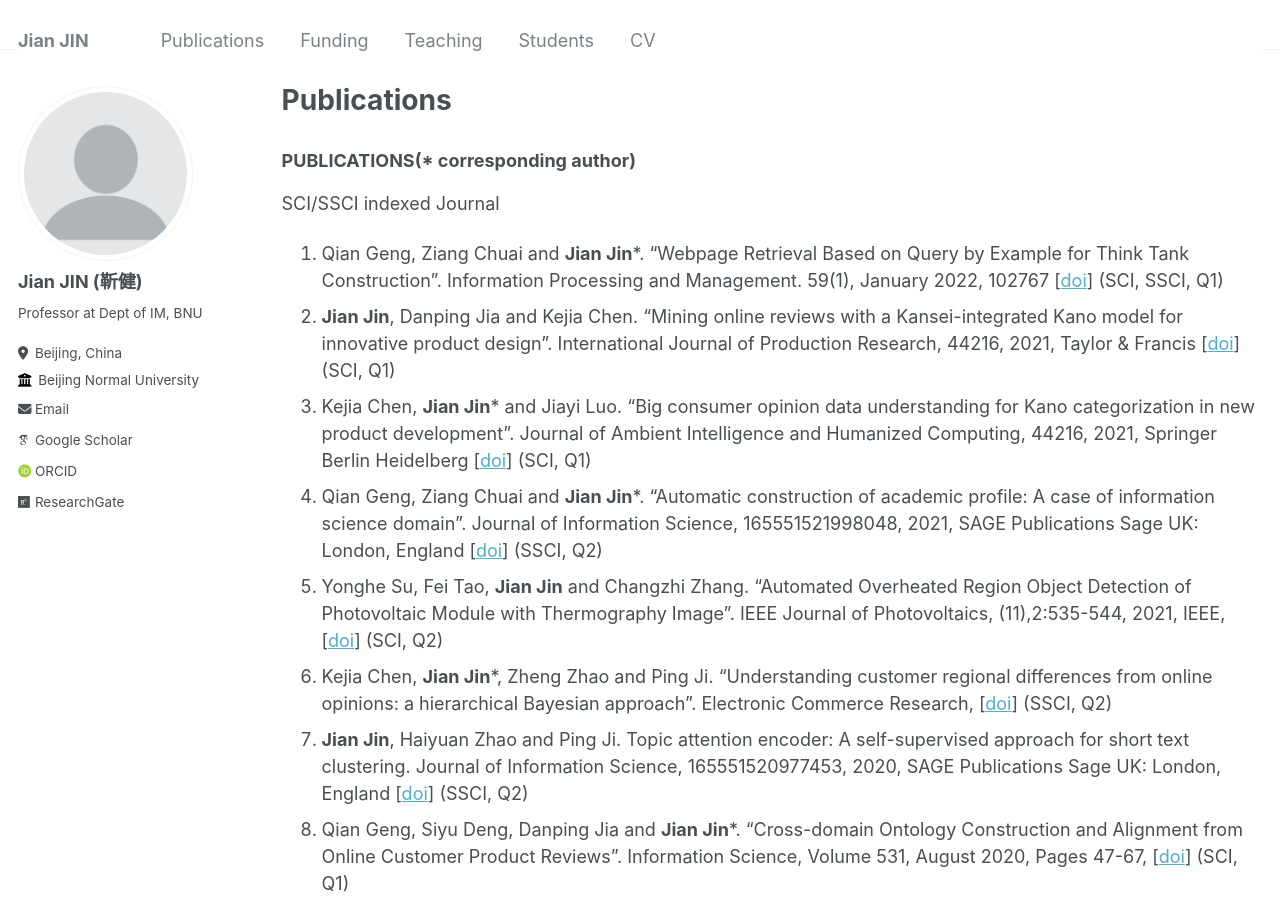
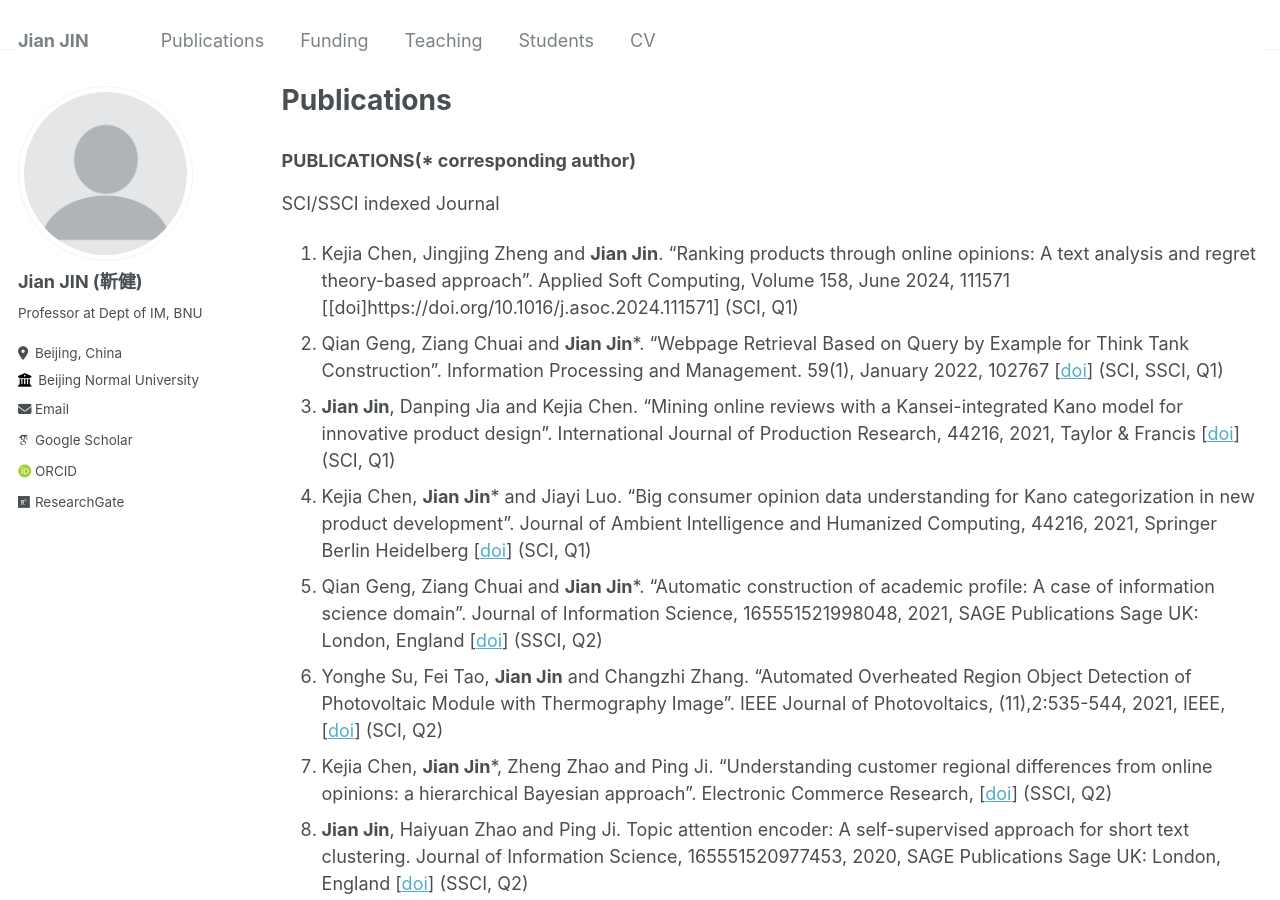
Before and after one commit to xjtujay/xjtujay.github.io, a Jekyll site: the page built from _pages/publications.md, in a window 1280 px wide and 900 px high. Built offline with Jekyll 4.4.1, drawn with Linux system fonts in a browser that asks for light colours; some web fonts are replaced.

Commit message:
Update publications.md

```diff
--- a/_pages/publications.md
+++ b/_pages/publications.md
@@ -6,22 +6,23 @@ author_profile: true
 ---
 ### PUBLICATIONS(* corresponding author)
 SCI/SSCI indexed Journal
-28.	Qian Geng, Ziang Chuai and **Jian Jin***. “Webpage Retrieval Based on Query by Example for Think Tank Construction”. Information Processing and Management. 59(1), January 2022, 102767 [[doi](https://doi.org/10.1016/j.ipm.2021.102767)]  (SCI, SSCI, Q1)
-27.	**Jian Jin**, Danping Jia and Kejia Chen. “Mining online reviews with a Kansei-integrated Kano model for innovative product design”. International Journal of Production Research, 44216, 2021, Taylor & Francis [[doi](https://doi.org/10.1080/00207543.2021.1949641)] (SCI, Q1)
-26.	Kejia Chen, **Jian Jin*** and Jiayi Luo. “Big consumer opinion data understanding for Kano categorization in new product development”. Journal of Ambient Intelligence and Humanized Computing, 44216, 2021, Springer Berlin Heidelberg [[doi](https://doi.org/10.1007/s12652-021-02985-5)] (SCI, Q1)
-25.	Qian Geng, Ziang Chuai and **Jian Jin***. “Automatic construction of academic profile: A case of information science domain”. Journal of Information Science, 165551521998048, 2021, SAGE Publications Sage UK: London, England [[doi](https://doi.org/10.1177/0165551521998048)] (SSCI, Q2)
-24.	Yonghe Su, Fei Tao, **Jian Jin** and Changzhi Zhang. “Automated Overheated Region Object Detection of Photovoltaic Module with Thermography Image”. IEEE Journal of Photovoltaics, (11),2:535-544, 2021, IEEE, [[doi](https://doi.org/10.1109/JPHOTOV.2020.3045680)] (SCI, Q2)
-23.	Kejia Chen, **Jian Jin***, Zheng Zhao and Ping Ji. “Understanding customer regional differences from online opinions: a hierarchical Bayesian approach”. Electronic Commerce Research, [[doi](https://doi.org/10.1007/s10660-020-09420-5)] (SSCI, Q2)
+29. Kejia Chen, Jingjing Zheng and **Jian Jin**. "Ranking products through online opinions: A text analysis and regret theory-based approach". Applied Soft Computing, Volume 158, June 2024, 111571 [[doi]https://doi.org/10.1016/j.asoc.2024.111571] (SCI, Q1)
+28.	Qian Geng, Ziang Chuai and **Jian Jin***. "Webpage Retrieval Based on Query by Example for Think Tank Construction". Information Processing and Management. 59(1), January 2022, 102767 [[doi](https://doi.org/10.1016/j.ipm.2021.102767)]  (SCI, SSCI, Q1)
+27.	**Jian Jin**, Danping Jia and Kejia Chen. "Mining online reviews with a Kansei-integrated Kano model for innovative product design". International Journal of Production Research, 44216, 2021, Taylor & Francis [[doi](https://doi.org/10.1080/00207543.2021.1949641)] (SCI, Q1)
+26.	Kejia Chen, **Jian Jin*** and Jiayi Luo. "Big consumer opinion data understanding for Kano categorization in new product development". Journal of Ambient Intelligence and Humanized Computing, 44216, 2021, Springer Berlin Heidelberg [[doi](https://doi.org/10.1007/s12652-021-02985-5)] (SCI, Q1)
+25.	Qian Geng, Ziang Chuai and **Jian Jin***. "Automatic construction of academic profile: A case of information science domain". Journal of Information Science, 165551521998048, 2021, SAGE Publications Sage UK: London, England [[doi](https://doi.org/10.1177/0165551521998048)] (SSCI, Q2)
+24.	Yonghe Su, Fei Tao, **Jian Jin** and Changzhi Zhang. "Automated Overheated Region Object Detection of Photovoltaic Module with Thermography Image". IEEE Journal of Photovoltaics, (11),2:535-544, 2021, IEEE, [[doi](https://doi.org/10.1109/JPHOTOV.2020.3045680)] (SCI, Q2)
+23.	Kejia Chen, **Jian Jin***, Zheng Zhao and Ping Ji. "Understanding customer regional differences from online opinions: a hierarchical Bayesian approach". Electronic Commerce Research, [[doi](https://doi.org/10.1007/s10660-020-09420-5)] (SSCI, Q2)
 22.	**Jian Jin**, Haiyuan Zhao and Ping Ji. Topic attention encoder: A self-supervised approach for short text clustering. Journal of Information Science, 165551520977453, 2020, SAGE Publications Sage UK: London, England [[doi](https://doi.org/10.1177/0165551520977453)] (SSCI, Q2)
-21.	Qian Geng, Siyu Deng, Danping Jia and **Jian Jin***. “Cross-domain Ontology Construction and Alignment from Online Customer Product Reviews”. Information Science, Volume 531, August 2020, Pages 47-67, [[doi](https://doi.org/10.1016/j.ins.2020.03.058)]  (SCI, Q1)
+21.	Qian Geng, Siyu Deng, Danping Jia and **Jian Jin***. "Cross-domain Ontology Construction and Alignment from Online Customer Product Reviews". Information Science, Volume 531, August 2020, Pages 47-67, [[doi](https://doi.org/10.1016/j.ins.2020.03.058)]  (SCI, Q1)
 20.	Ying Liu, Anthony Soroka, Liangxiu Han, **Jian Jin** and Min Tang. "Cloud-based big data analytics for customer insight-driven design innovation in SMEs" International Journal of Information Management, Volume 51, April 2020, 102034, [[doi](https://doi.org/10.1016/j.ijinfomgt.2019.11.002)] （SCI，SSCI，Q1）
 19.	Yonghe Su, Fei Tao, **Jian Jin**, Tian Wang, Qingguo Wang and Lei Wang. "Failure Prognosis of Complex Equipment with Multi-stream Deep Recurrent Neural Network". Journal of Computing and Information Science in Engineering, 20(2): 021007, April 2020 [[doi](https://doi.org/10.1115/1.4045445)] （SCI，Q3）
 18.	**Jian Jin**, Qian Geng, Haikun Mou and Chong Chen. "Author Subject Topic Model for Reviewer Recommendation". Journal of Information Science, 45(4), 554-570, 2019 [[doi](https://doi.org/10.1177/0165551518806116)] （SCI，SSCI，Q2）
 17.	Min Tang, **Jian Jin**, Ying Liu, Chunping Li and Weiwen Zhang. "Integrating Topic, Sentiment and Syntax for Modeling Online Reviews: A Topic Model Approach". Journal of Computing and Information Science in Engineering. 19(1), 011001, 2018 [[doi](https://doi.org/10.1115/1.4041475)] （SCI，Q3）
 16.	**Jian Jin**, Ying Liu, Ping Ji and C. K. Kwong. "Review on Recent Advances of Information Mining from Big Consumer Opinion Data for Product Design". Journal of Computing and Information Science in Engineering. 19(1), 010801, 2018 [[doi](https://doi.org/10.1115/1.4041087)] （SCI，Q3）
 15.	**Jian Jin**, Baozhuang Niu, Ping Ji and Qian Geng. "An Integer Linear Programming Model of Reviewer Assignment with Research Interest Considerations". Annals of Operations Research. 291, pages 409–433, 2020, [[doi](https://doi.org/10.1007/s10479-018-2919-7)] （SCI，Q2）
-14.	**Jian Jin**, Ping Ji and Sixing Yan. “Comparison of series products from customer online concerns for competitive intelligence”. Journal of Ambient Intelligence and Humanized Computing. Volume 10, Issue 3, March 2019 [[doi](https://doi.org/10.1007/s12652-017-0635-9)] （SCI，Q3）
-13.	**Jian Jin** and Ping Ji. “Scheduling jobs with resource-dependent ready times and processing times depending on their starting times and positions”. Computer Journal. Volume 61, Issue 9, 1 September 2018, Pages 1323–1328, [[doi](https://doi.org/10.1093/comjnl/bxx120)] （SCI，Q3）
+14.	**Jian Jin**, Ping Ji and Sixing Yan. "Comparison of series products from customer online concerns for competitive intelligence". Journal of Ambient Intelligence and Humanized Computing. Volume 10, Issue 3, March 2019 [[doi](https://doi.org/10.1007/s12652-017-0635-9)] （SCI，Q3）
+13.	**Jian Jin** and Ping Ji. "Scheduling jobs with resource-dependent ready times and processing times depending on their starting times and positions". Computer Journal. Volume 61, Issue 9, 1 September 2018, Pages 1323–1328, [[doi](https://doi.org/10.1093/comjnl/bxx120)] （SCI，Q3）
 12.	Hongguang Liu, Ping Ji and **Jian Jin**. "Intra-day trading system design based on the integrated model of wavelet de-noise and genetic programming". Entropy, 18(12), 435, 2016 [[doi](https://doi.org/10.3390/e18120435)] （SCI，Q2）
 11.	**Jian Jin**, Ying Liu, Ping Ji and Hongguang Liu. "Understanding Big Consumer Opinion Data for Market-driven Product Design", International Journal of Production Research, Volume 54, Issue 10, Pages 3019-3041, 2016 [[doi](https://doi.org/10.1080/00207543.2016.1154208)] （SCI，Q1）
 10.	**Jian Jin**, Ping Ji and Rui Gu. "Identifying Comparative Customer Requirements from Product Online Reviews for Competitor Analysis", Engineering Applications of Artificial Intelligence. Volume 49, Pages 61–73, March 2016 [[doi](https://doi.org/10.1016/j.engappai.2015.12.005)] （SCI，Q1）
@@ -32,12 +33,12 @@ SCI/SSCI indexed Journal
 5.	**Jian Jin**, Ping Ji, Ying Liu and S. C. Johnson Lim. "Translating Online Customer Opinions into Engineering Characteristics in QFD: A Probabilistic Language Analysis Approach", Engineering Applications of Artificial Intelligence, Volume 41, Pages 115–127, May 2015 [[doi](https://doi.org/10.1016/j.engappai.2015.02.006)] （SCI，Q1）
 4.	**Jian Jin**, Ping Ji and Ying Liu. "Prioritising engineering characteristics based on customer online reviews for quality function deployment", Journal of Engineering Design, Volume 25, Issue 7-9, Pages 303-324, December 2014. [[doi](http://dx.doi.org/10.1080/09544828.2014.984665)] （SCI，Q2）
 3.	Ping Ji, **Jian Jin**, Ting Wang and Yizeng Chen. "Quantification and integration of Kano’s model into QFD for optimising product design", International Journal of Production Research, Volume 52, No. 21 Pages 6335–6348, July 2014. [[doi](https://doi.org/10.1080/00207543.2014.939777)] （SCI，Q1）
-2.	Xueru, Wang, Jibo Wang, **Jian Jin** and Ping Ji. “Single machine scheduling with truncated job-dependent learning effect”. Optimization Letters, 8(2), 669-677, 2014 [[doi](https://doi.org/10.1007/s11590-012-0579-0)] （SCI，Q2）
-1.	Ying Liu, **Jian Jin**, Ping Ji, Jenny A. Harding and Richard Y. K. Fung, “Identifying Helpful Online Reviews: A Product Designer's Perspective”, Computer-Aided Design, 45(2), 180–194, 2013 [[doi](https://doi.org/10.1016/j.cad.2012.07.008)] （SCI，Q1）
+2.	Xueru, Wang, Jibo Wang, **Jian Jin** and Ping Ji. "Single machine scheduling with truncated job-dependent learning effect". Optimization Letters, 8(2), 669-677, 2014 [[doi](https://doi.org/10.1007/s11590-012-0579-0)] （SCI，Q2）
+1.	Ying Liu, **Jian Jin**, Ping Ji, Jenny A. Harding and Richard Y. K. Fung, "Identifying Helpful Online Reviews: A Product Designer's Perspective", Computer-Aided Design, 45(2), 180–194, 2013 [[doi](https://doi.org/10.1016/j.cad.2012.07.008)] （SCI，Q1）
 
 International Journal Paper
-3.	Feng Sun, Li Liu, **Jian Jin***. “An Expert Recommendation Model for Academic Talent Evaluation”. Computing Conference 2019 (CompCom 2019), London, United Kingdom, July 16 – 17 2019. In: Arai K., Bhatia R., Kapoor S. (eds) Intelligent Computing. CompCom 2019. Advances in Intelligent Systems and Computing, vol 997. Springer, Cham [[doi](https://doi.org/10.1007/978-3-030-22871-2_10)]
-2.	Sixing Yan, **Jian Jin**, Qian Geng, Yue Zhao and Xiurui Huang. “Utilizing Academic-Network-Based-Conflict of Interests for Paper Reviewer Assignment”. 6th International Conference on Computer Technology and Science (ICCTS 2017), Singapore, December 2017. International Journal of Knowledge Engineering 2017 Vol.3(2): 65-73 ISSN: 2382-6185 [[doi](https://doi.org/10.18178/ijke.2017.3.2.089)]
+3.	Feng Sun, Li Liu, **Jian Jin***. "An Expert Recommendation Model for Academic Talent Evaluation". Computing Conference 2019 (CompCom 2019), London, United Kingdom, July 16 – 17 2019. In: Arai K., Bhatia R., Kapoor S. (eds) Intelligent Computing. CompCom 2019. Advances in Intelligent Systems and Computing, vol 997. Springer, Cham [[doi](https://doi.org/10.1007/978-3-030-22871-2_10)]
+2.	Sixing Yan, **Jian Jin**, Qian Geng, Yue Zhao and Xiurui Huang. "Utilizing Academic-Network-Based-Conflict of Interests for Paper Reviewer Assignment". 6th International Conference on Computer Technology and Science (ICCTS 2017), Singapore, December 2017. International Journal of Knowledge Engineering 2017 Vol.3(2): 65-73 ISSN: 2382-6185 [[doi](https://doi.org/10.18178/ijke.2017.3.2.089)]
 1.	Jinchuan Chen, Reynold Cheng, Yinuo Zhang and **Jian Jin**, "A Probabilistic Filter Protocol for Continuous Queries", First International Workshop on Quality of Context (QuaCon 2009), Pages 88-97, Stuttgart, Germany, Quality of Context, Lecture Notes in Computer Science, Springer, June 2009 [[doi](https://doi.org/10.1007/978-3-642-04559-2_8)]
 
 Book Chapter
@@ -69,10 +70,10 @@ Chinese Journal Paper
 1.	**靳健**，刘国荣，张博渊. 基于JavaScript的虚拟作物知识引擎的构建. 微电子学与计算机, 2007(03):66-68，2007年03月05日
 
 Peer Refereed Conference Paper
-17.	Danping Jia and **Jian Jin***. “Mining Affective Needs from Online Opinions for Design Innovation”. APWeb-WAIM, The 4th APWeb-WAIM International Joint Conference on Web and Big Data. August 12-14, 2020, Tianjin, China. [[doi](https://doi.org/10.1007/978-3-030-60290-1_25)]
-16.	Qian Geng, Siyu Deng, Danping Jia and **Jian Jin***. “Cross-domain Ontology Construction and Alignment from Online Product Reviews”. WWW, 8th International Workshop on Natural Language Processing for Social Media, 786–793, April 20–24, 2020, Taipei, Taiwan. [[doi](https://doi.org/10.1145/3366424.3383755)]
-15.	Ziang Chuai, Qian Geng and **Jian Jin*** “Domain-Specific Automatic Scholar Profiling Based on Wikipedia”. WWW, 7th Wiki Workshop, 786–793, April 20–24, 2020, Taipei, Taiwan. [[doi](https://doi.org/10.1145/3366424.3383565)]
-14.	Haiyuan Zhao, DannuoWang, Mingyan Wang, Xinrui He and **Jian Jin***. “Mining the Impact of Investor Sentiment on Stock Market from WeChat”. The annual Wuhan International Conference on E-Business (WHICEB 2019), May 24-26, 2019 [[link](https://aisel.aisnet.org/whiceb2019/61/)]
+17.	Danping Jia and **Jian Jin***. "Mining Affective Needs from Online Opinions for Design Innovation". APWeb-WAIM, The 4th APWeb-WAIM International Joint Conference on Web and Big Data. August 12-14, 2020, Tianjin, China. [[doi](https://doi.org/10.1007/978-3-030-60290-1_25)]
+16.	Qian Geng, Siyu Deng, Danping Jia and **Jian Jin***. "Cross-domain Ontology Construction and Alignment from Online Product Reviews". WWW, 8th International Workshop on Natural Language Processing for Social Media, 786–793, April 20–24, 2020, Taipei, Taiwan. [[doi](https://doi.org/10.1145/3366424.3383755)]
+15.	Ziang Chuai, Qian Geng and **Jian Jin*** "Domain-Specific Automatic Scholar Profiling Based on Wikipedia". WWW, 7th Wiki Workshop, 786–793, April 20–24, 2020, Taipei, Taiwan. [[doi](https://doi.org/10.1145/3366424.3383565)]
+14.	Haiyuan Zhao, DannuoWang, Mingyan Wang, Xinrui He and **Jian Jin***. "Mining the Impact of Investor Sentiment on Stock Market from WeChat". The annual Wuhan International Conference on E-Business (WHICEB 2019), May 24-26, 2019 [[link](https://aisel.aisnet.org/whiceb2019/61/)]
 13.	**Jian Jin**, Qian Geng, Qian Zhao and Lixue Zhang. "Integrating the Trend of Research Interest for Reviewer Assignment", WWW, 4th workshop on Big Scholarly Data, pages 1233-1241, Perth, Australia, April 2017 [[doi](https://doi.org/10.1145/3041021.3053053)]
 12.	Sixing Yan, **Jian Jin***, Ping Ji and Zihao Geng. "Extracting customer concerns from online reviews of series products for competitor analysis". iConference, Wuhan, China, March, 2017 [[link](http://hdl.handle.net/2142/96669)]
 11.	赵千，**靳健***，耿骞，韦娱. "一种面向主题覆盖度与权威度的评审专家推荐模型研究". iConference Chinese Paper Track, Wuhan, China, March, 2017
@@ -80,24 +81,24 @@ Peer Refereed Conference Paper
 9.	**Jian Jin** and Ping Ji. "Mining Online Product Reviews to Identify Consumers' Fine-grained Concerns", the 12th International Symposium on Operations Research and its Applications in engineering, technology and management (ISORA), Luoyang, China, August, 2015 [[doi](https://doi.org/10.1049/cp.2015.0622)]
 8.	Ping Ji and **Jian Jin**. "Extraction of Comparative Opinionate Sentences from Product Online Reviews". the 11th International Conference on Natural Computation(ICNC), the 12th International Conference on Fuzzy Systems and Knowledge Discovery (FSKD), pp. 1777-1785, Zhangjiajie, China, August, 2015 [[doi](https://doi.org/10.1109/FSKD.2015.7382216)]
 7.	Ping Ji and **Jian Jin**, "Integer Linear Programming for Transforming Pairwise Based Results to the Original Ratings", the 11th International Symposium on Operations Research and its Applications in engineering, technology and management (ISORA), p. 59 – 64, Yellow Mountain, China, August, 2013 [[doi](https://doi.org/10.1049/cp.2013.2257)]
-6.	**Jian Jin**, Ping Ji and Ying Liu, “Product Characteristic Weighting for Designer from Online Reviews: An Ordinal Classification Approach”, 3rd International Workshop on Business intelligence and the WEB, EDBT/ICDT, Berlin, pages 33-40, Germany, March, 2012, ACM [[doi](https://doi.org/10.1145/2320765.2320784)]
-5.	**Jian Jin**, Ping Ji and Ying Liu, “Information Mining from Online Reviews for Engineering Design”, International Design Engineering Technical Conf (IDETC), Washington, DC, August, 2011, ASME (Student Poster)
-4.	**Jian Jin**, Ying Liu, Ping Ji and Richard Y. K. Fung, “Design Preference Centered Review Recommendation: A Similarity Learning Approach”, International Design Engineering Technical Conf (IDETC), pages 1143-1152, Washington, DC, August, 2011, ASME [[doi](https://doi.org/10.1115/DETC2011-48181)]
-3.	**Jian Jin** and Ying Liu, “How to Interpret the Helpfulness of Online Product Reviews: Bridging the Needs between Customers and Designers”, 2nd International Workshop on Search and Mining User-generated Contents, CIKM, Pages 87-94, Toronto, Canada, October, 2010, ACM [[doi](https://doi.org/10.1145/1871985.1872000)]
-2.	**Jian Jin**, Ying Liu, Jenny A. Harding, Richard Y. K. Fung and Han Tong Loh, “Learn to Rank: Automatic Helpfulness Analysis of Online Product Reviews”, International Design Engineering Technical Conf (IDETC), Pages 467-476, Montreal, Canada, August, 2010, ASME
-1.	Jianpeng Zhu, **Jian Jin** and Ying Wang, “A Probabilistic Filter Protocol for Continuous Nearest-neighbor Query”, IEEE Youth Conf. on Information, Computing and Telecommunications (YC-ITC), Pages 399-402, Beijing, China, September, 2009, IEEE [[doi](https://doi.org/10.1109/YCICT.2009.5382333)]
+6.	**Jian Jin**, Ping Ji and Ying Liu, "Product Characteristic Weighting for Designer from Online Reviews: An Ordinal Classification Approach", 3rd International Workshop on Business intelligence and the WEB, EDBT/ICDT, Berlin, pages 33-40, Germany, March, 2012, ACM [[doi](https://doi.org/10.1145/2320765.2320784)]
+5.	**Jian Jin**, Ping Ji and Ying Liu, "Information Mining from Online Reviews for Engineering Design", International Design Engineering Technical Conf (IDETC), Washington, DC, August, 2011, ASME (Student Poster)
+4.	**Jian Jin**, Ying Liu, Ping Ji and Richard Y. K. Fung, "Design Preference Centered Review Recommendation: A Similarity Learning Approach", International Design Engineering Technical Conf (IDETC), pages 1143-1152, Washington, DC, August, 2011, ASME [[doi](https://doi.org/10.1115/DETC2011-48181)]
+3.	**Jian Jin** and Ying Liu, "How to Interpret the Helpfulness of Online Product Reviews: Bridging the Needs between Customers and Designers", 2nd International Workshop on Search and Mining User-generated Contents, CIKM, Pages 87-94, Toronto, Canada, October, 2010, ACM [[doi](https://doi.org/10.1145/1871985.1872000)]
+2.	**Jian Jin**, Ying Liu, Jenny A. Harding, Richard Y. K. Fung and Han Tong Loh, "Learn to Rank: Automatic Helpfulness Analysis of Online Product Reviews", International Design Engineering Technical Conf (IDETC), Pages 467-476, Montreal, Canada, August, 2010, ASME
+1.	Jianpeng Zhu, **Jian Jin** and Ying Wang, "A Probabilistic Filter Protocol for Continuous Nearest-neighbor Query", IEEE Youth Conf. on Information, Computing and Telecommunications (YC-ITC), Pages 399-402, Beijing, China, September, 2009, IEEE [[doi](https://doi.org/10.1109/YCICT.2009.5382333)]
 
 Peer Refereed Conference Presentation
-13.	Ziang Chuai, Qian Geng and **Jian Jin**. “Healthcare Data Sharing and Ancillary Services Integration: A Blockchain-based Solution”. 2022 Annual Meeting of ASIS&T Asia Pacific Chapter (ASIS&T AP). December 17-18, 2022, Virtual.
+13.	Ziang Chuai, Qian Geng and **Jian Jin**. "Healthcare Data Sharing and Ancillary Services Integration: A Blockchain-based Solution". 2022 Annual Meeting of ASIS&T Asia Pacific Chapter (ASIS&T AP). December 17-18, 2022, Virtual.
 12.	揣子昂,耿骞,**靳健**.基于联盟链的跨部门政府数据异步更新机制, 第八届全国大数据与社会计算学术会议(BDSC 2023),乌鲁木齐,2023年7月
 11.	秦淑英，潘佳立，王博，**靳健**，耿骞。面向新产品设计的用户情绪原因发现研究，2022年中国情报学年会暨情报学与情报工作发展论坛，北京，2022年8月
 10.	潘佳立，秦淑英，王博，**靳健**，耿骞。基于多任务学习的产品创新型特征识别与用户满意度建模，2022年中国情报学年会暨情报学与情报工作发展论坛，北京，2022年8月
-9.	Danping Jia, Siyu Deng, **Jian Jin** and Qian Geng. “Integrating Kansei Engineering with Sentiment Analysis for Customer Understanding from Online Opinions”. POMS International Conference in China (POMS China 2019), Tianjin, Jun 21-24, 2019
-8.	Siyu Deng, Danping Jia, Qian Geng and **Jian Jin**. “Domain Knowledge Base Building and Application Based on Product Reviews”. POMS International Conference in China (POMS China 2019), Tianjin, Jun 21-24, 2019
+9.	Danping Jia, Siyu Deng, **Jian Jin** and Qian Geng. "Integrating Kansei Engineering with Sentiment Analysis for Customer Understanding from Online Opinions". POMS International Conference in China (POMS China 2019), Tianjin, Jun 21-24, 2019
+8.	Siyu Deng, Danping Jia, Qian Geng and **Jian Jin**. "Domain Knowledge Base Building and Application Based on Product Reviews". POMS International Conference in China (POMS China 2019), Tianjin, Jun 21-24, 2019
 7.	宋诗佳，黄宇，王雪雯，**靳健**。基于连锁店数量指标的城市经济活力评价与预测，中国管理科学与工程学会大数据与商务分析研究会第三届学术年会，大连，2018年5月
 6.	**靳健**，季平，颜思行，耿子豪. "在线客户评论分析：以系列产品研发为角度". 第二十九届全国计算机信息管理学术交流会，张掖，2016年10月
 5.	**Jian Jin** and Ping Ji. "Understanding Big Consumer Opinion Data for Market-driven Product Design", Asian Conference of Management Science & Applications (ACMSA2015) , Dalian, China, September 12-15, 2015
 4.	Ping Ji and **Jian Jin**. "What Makes Consumers Unsatisfied with Your Products: Review Analysis in a Fine-Grained Level". International Conference on Operations Research (OR 2015), University of Vienna, Vienna, Austria, September 1 – 4, 2015
-3.	Ping Ji, Ning Li and **Jian Jin**, “Identifying Comparative Customer Requirements from Product Online Reviews for Competitor Analysis”, International Conference on Internet Studies (NETs), Tokyo, Japan, July 2015
+3.	Ping Ji, Ning Li and **Jian Jin**, "Identifying Comparative Customer Requirements from Product Online Reviews for Competitor Analysis", International Conference on Internet Studies (NETs), Tokyo, Japan, July 2015
 2.	**Jian Jin** and Ping Ji, "Understanding the Customer Requirements in the Presence of Big Data", Annual Conference on Engineering and Information Technology (ACEAIT), Tokyo, Japan, March, 2014
-1.	**Jian Jin** and Ping Ji, “Relating Online Reviews to Product Characteristics”, 10th Conference on Information Science, Technology and Management (CISTM), Lisbon, Portugal, June, 2012
+1.	**Jian Jin** and Ping Ji, "Relating Online Reviews to Product Characteristics", 10th Conference on Information Science, Technology and Management (CISTM), Lisbon, Portugal, June, 2012
```
